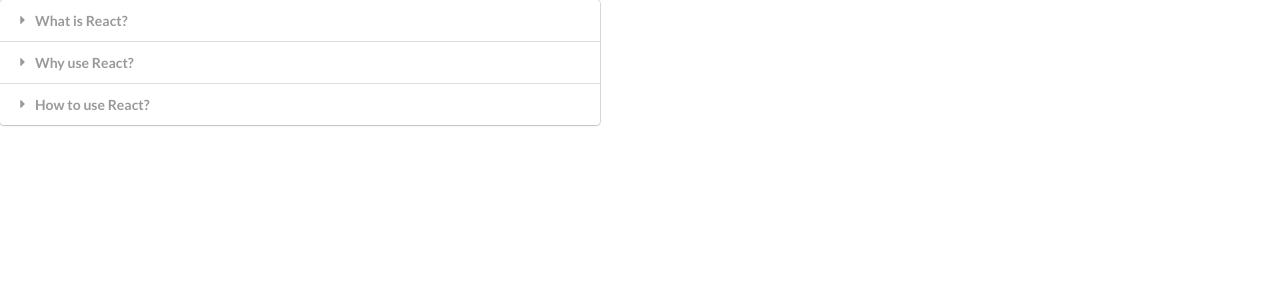
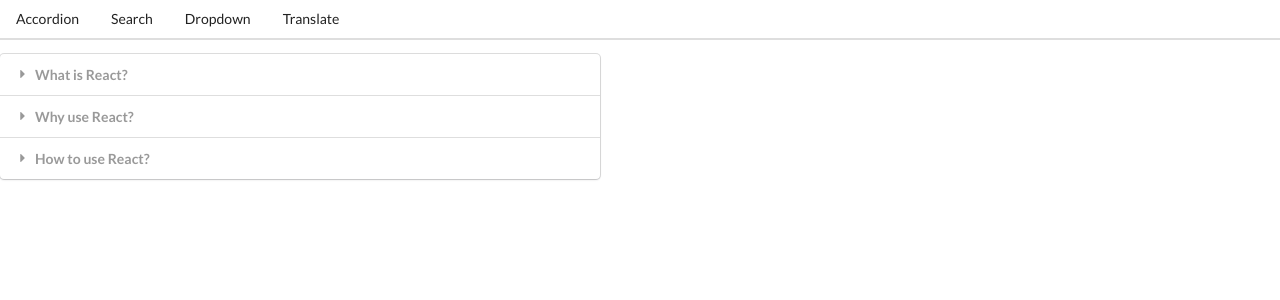
Before and after one commit to YohanesMulugeta/reactHooks-Exercise, a React (Create React App) app: page / in a window 1280 px wide. Shown: the top 300 px of the page. Built offline with nearby package versions, Linux system fonts and the light colour scheme.

Commit message:
the header navigation is added but performs a hard reload

```diff
--- a/src/components/App.js
+++ b/src/components/App.js
@@ -1,8 +1,10 @@
 import React, { useState } from "react";
 import Accordion from "./Accordion";
 import Dropdown from "./Dropdown";
+import Route from "./Route";
 import Search from "./Search";
 import Translate from "./Translate";
+import Header from "./Header";
 
 const items = [
   {
@@ -25,28 +27,28 @@
   { label: "Shades of Blue", value: "blue" },
 ];
 
-const showAccordion = () => {
-  if (window.location.pathname === "/") return <Accordion items={items} />;
-};
+// const showAccordion = () => {
+//   if (window.location.pathname === "/") return <Accordion items={items} />;
+// };
 
-const showList = () => {
-  if (window.location.pathname === "/list") return <Search />;
-};
+// const showList = () => {
+//   if (window.location.pathname === "/list") return <Search />;
+// };
 
-const showDropdown = (selected, setSelected) => {
-  if (window.location.pathname === "/dropdown")
-    return (
-      <Dropdown
-        options={options}
-        title="Select a Color"
-        selected={selected}
-        onSelectedChange={setSelected}
-      />
-    );
-};
-const showTranslate = () => {
-  if (window.location.pathname === "/translate") return <Translate />;
-};
+// const showDropdown = (selected, setSelected) => {
+//   if (window.location.pathname === "/dropdown")
+//     return (
+//       <Dropdown
+//         options={options}
+//         title="Select a Color"
+//         selected={selected}
+//         onSelectedChange={setSelected}
+//       />
+//     );
+// };
+// const showTranslate = () => {
+//   if (window.location.pathname === "/translate") return <Translate />;
+// };
 
 const App = () => {
   const [selected, setSelected] = useState(options[0]);
@@ -54,10 +56,29 @@
 
   return (
     <div className="">
-      {showAccordion()}
+      {/* {showAccordion()}
       {showDropdown(selected, setSelected)}
       {showList()}
-      {showTranslate()}
+      {showTranslate()} */}
+      <Header />
+
+      <Route path="/">
+        <Accordion items={items} />
+      </Route>
+      <Route path="/list">
+        <Search />
+      </Route>
+      <Route path="/dropdown">
+        <Dropdown
+          options={options}
+          selected={selected}
+          onSelectedChange={setSelected}
+          title="Select Color"
+        />
+      </Route>
+      <Route path="/translate">
+        <Translate />
+      </Route>
     </div>
   );
 };
--- /dev/null
+++ b/src/components/Header.js
@@ -0,0 +1,22 @@
+import React from "react";
+
+const Header = () => {
+  return (
+    <div className="ui secondary pointing menu">
+      <a href="/" className="item">
+        Accordion
+      </a>
+      <a href="/list" className="item">
+        Search
+      </a>
+      <a href="/dropdown" className="item">
+        Dropdown
+      </a>
+      <a href="/translate" className="item">
+        Translate
+      </a>
+    </div>
+  );
+};
+
+export default Header;
--- a/src/components/Route.js
+++ b/src/components/Route.js
@@ -0,0 +1,5 @@
+const Route = ({ path, children }) => {
+  return path === window.location.pathname ? children : null;
+};
+
+export default Route;
```
Also changed, not shown: src/components/Link.js (added, +7 -0 lines).
